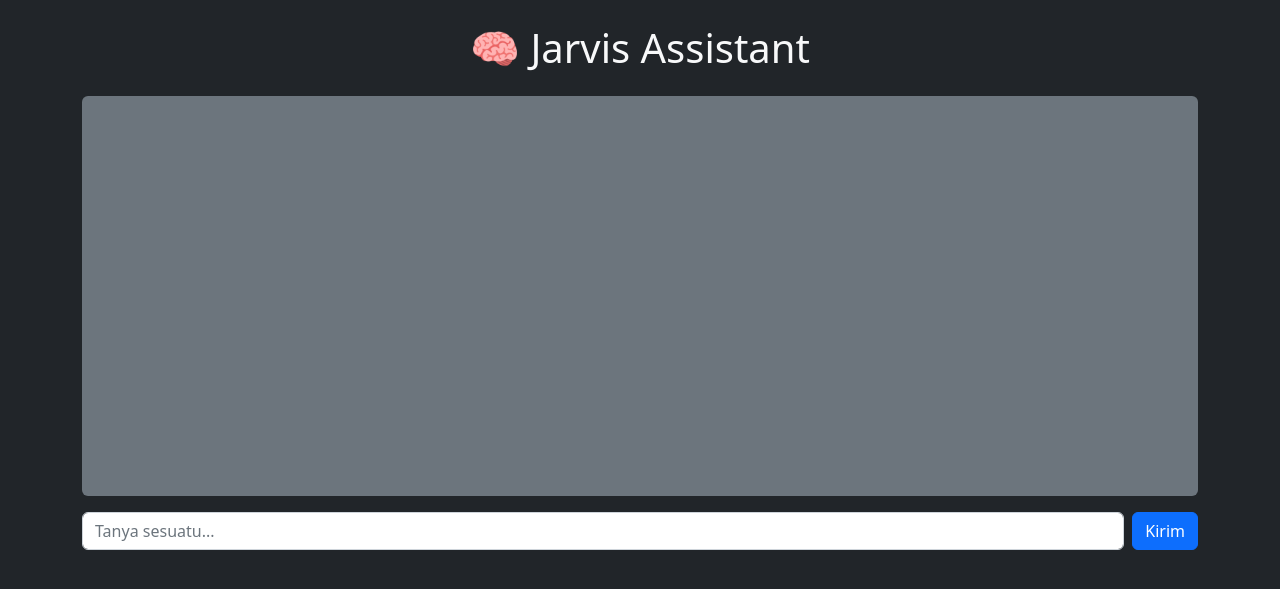
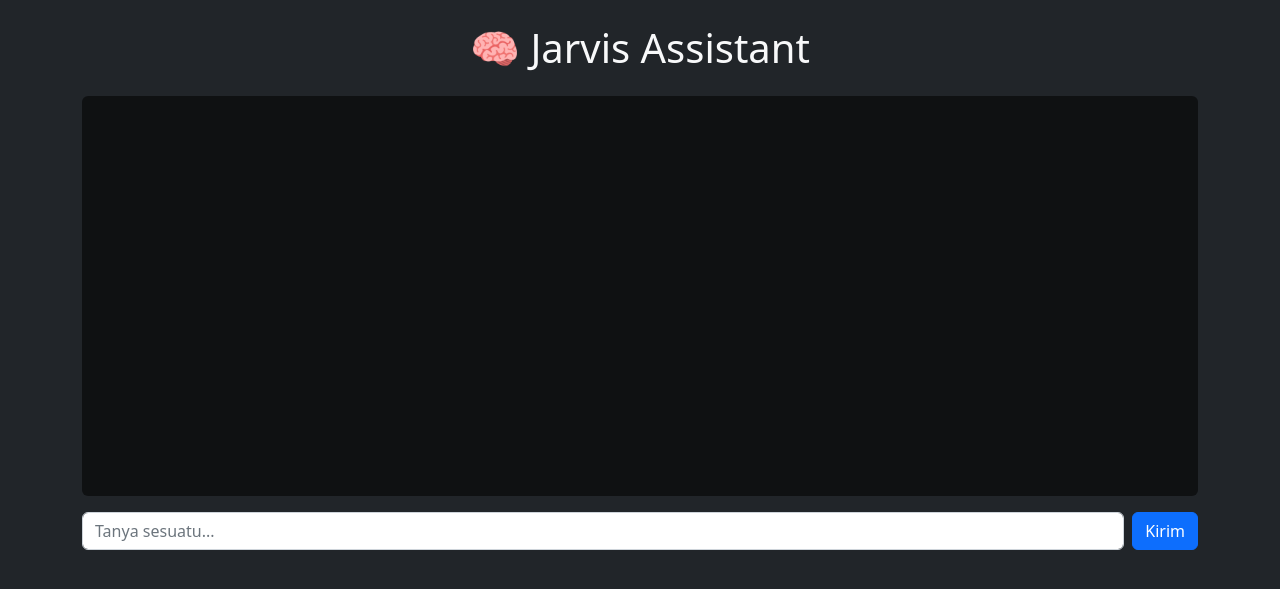
Before and after one commit to daffadevhosting/jekyll-jarvis, a Jekyll site: the page built from index.html, in a window 1280 px wide. Shown: the top 589 px of the page. Built offline with Jekyll 4.4.1, drawn with Linux system fonts in a browser that asks for light colours.

Commit message:
update style

```diff
--- a/assets/css/style.css
+++ b/assets/css/style.css
@@ -9,7 +9,12 @@
 }
 
 #chat-box .jarvis {
-  text-align: left;
-  color: #ffffff;
-  margin-bottom: 8px;
+    text-align: left;
+    color: #43ed0f;
+    margin-bottom: 8px;
+    font-size: larger;
 }
+.bg-jarvis {
+    --bs-bg-opacity: 1;
+    background-color: rgb(0 0 0 / 55%) !important;
+}
--- a/index.html
+++ b/index.html
@@ -5,7 +5,7 @@
   <div class="container py-4">
     <h1 class="text-center mb-4">🧠 Jarvis Assistant</h1>
 
-    <div id="chat-box" class="bg-secondary p-3 rounded" style="height: 400px; overflow-y: scroll;"></div>
+    <div id="chat-box" class="bg-jarvis p-3 rounded" style="height: 400px; overflow-y: scroll;"></div>
 
     <form id="chat-form" class="d-flex mt-3">
       <input type="text" id="user-input" class="form-control me-2" placeholder="Tanya sesuatu..." required />
```
Also changed, not shown: README.md, assets/images/jarvis_8800.png (added).
